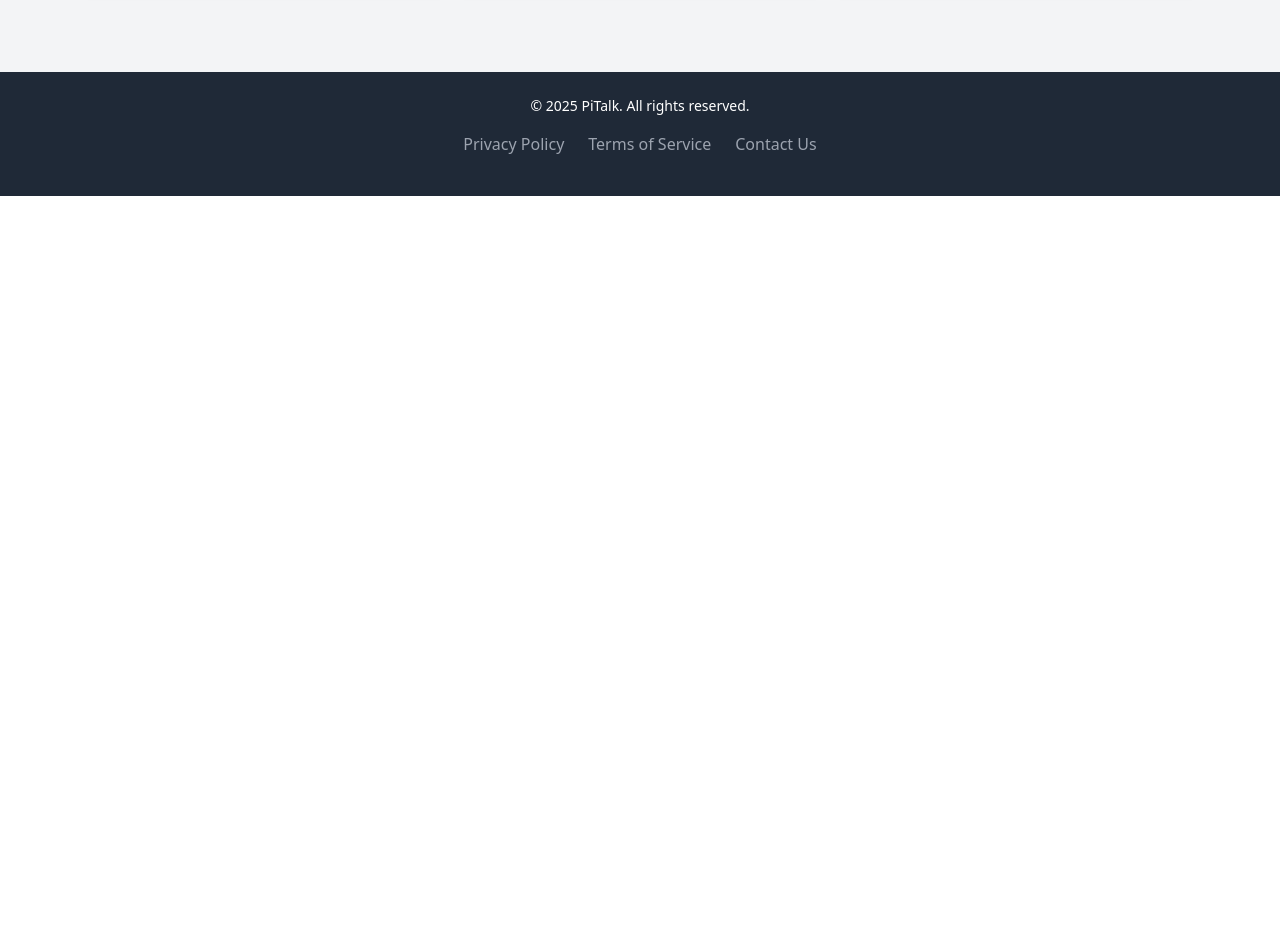
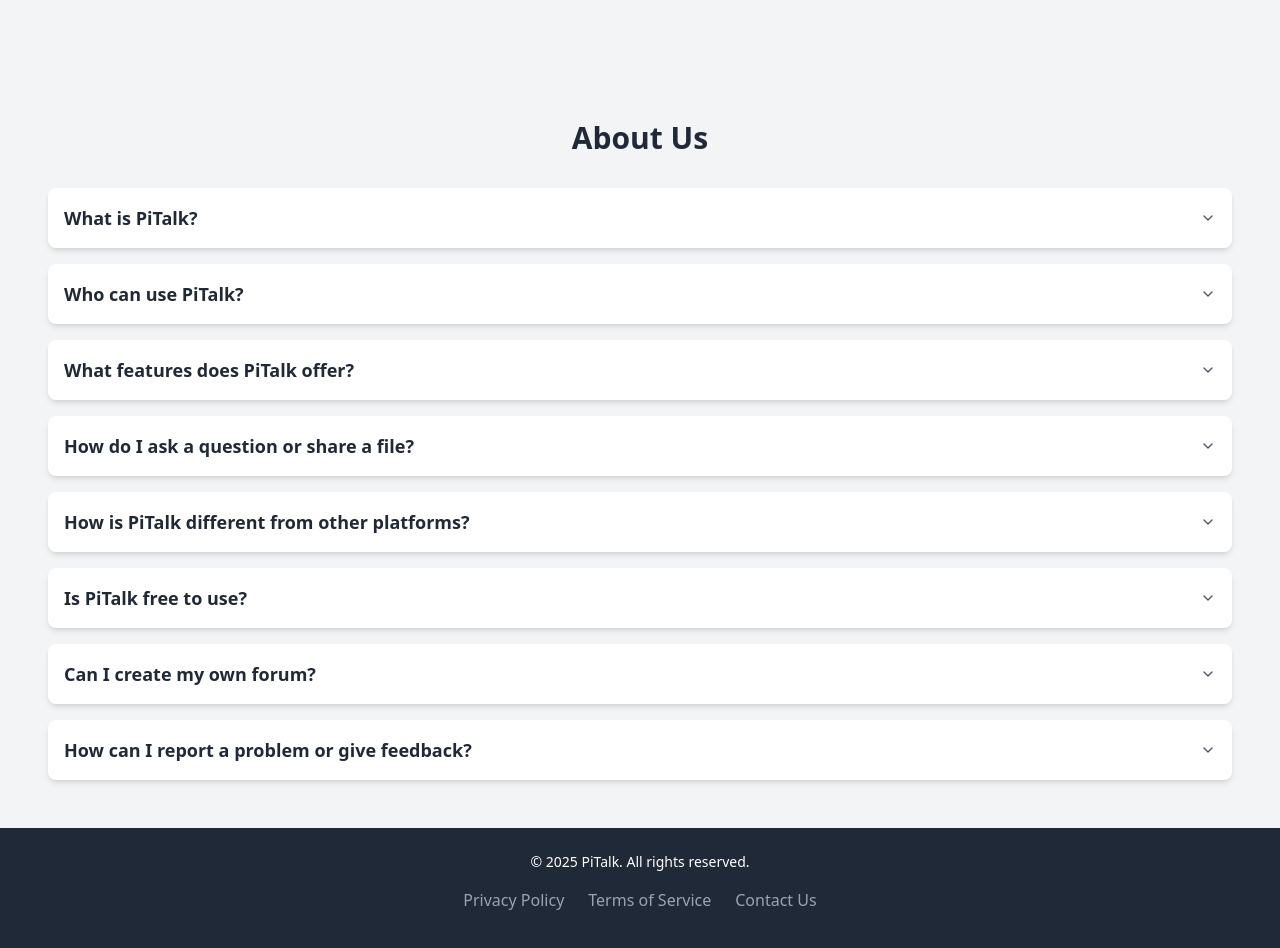
Before and after one commit to adityakashyap5047/PiTalk, a Next.js app: page / in a window 1280 px wide. Shown: the part 940-1888 px from the top of the page. Before the commit the page ends 1136 px from the top, so only its background shows below. Built offline with nearby package versions, Linux system fonts and the light colour scheme.

Commit message:
adding the about-us section in the home page

```diff
--- a/app/page.js
+++ b/app/page.js
@@ -1,5 +1,6 @@
 import React from "react";
 import Image from "next/image";
+import AboutUs from "@/components/AboutUs";
 
 const Homepage = () => {
   return (
@@ -108,6 +109,7 @@ const Homepage = () => {
           </div>
         </div>
       </section>
+      <AboutUs/>
     </div>
   );
 };
--- /dev/null
+++ b/components/AboutUs.js
@@ -0,0 +1,92 @@
+"use client"
+
+import React, { useState } from "react";
+import { FiChevronDown, FiChevronUp } from "react-icons/fi"; // For the down and up arrows
+
+const AboutUs = () => {
+  const faqData = [
+    {
+      question: "What is PiTalk?",
+      answer:
+        "PiTalk is a real-time messaging platform designed for developers, learners, and enthusiasts. It offers dedicated forums like Python, JavaScript, and React for asking questions, sharing knowledge, and collaborating.",
+    },
+    {
+      question: "Who can use PiTalk?",
+      answer:
+        "Anyone interested in programming or technology can join PiTalk! Whether you're a beginner or an experienced developer, PiTalk provides a space for everyone.",
+    },
+    {
+      question: "What features does PiTalk offer?",
+      answer:
+        "PiTalk offers real-time messaging, multiple forums, file sharing, secure authentication with Clerk, integration with Stream for reliable messaging, a mobile-friendly design, and a respectful community.",
+    },
+    {
+      question: "How do I ask a question or share a file?",
+      answer:
+        "Select a forum related to your topic and post your message or question. You can also attach files directly while creating your message.",
+    },
+    {
+      question: "How is PiTalk different from other platforms?",
+      answer:
+        "PiTalk emphasizes real-time collaboration in niche programming communities. With Clerk for secure sign-ins and Stream for high-performance messaging, it’s optimized for seamless discussions.",
+    },
+    {
+      question: "Is PiTalk free to use?",
+      answer:
+        "Yes! PiTalk is free to join and use. We strive to make the platform accessible while continuously enhancing its features.",
+    },
+    {
+      question: "Can I create my own forum?",
+      answer:
+        "Currently, forums are curated by our team to focus on popular programming topics. However, we’re working on adding the ability to request new forums.",
+    },
+    {
+      question: "How can I report a problem or give feedback?",
+      answer:
+        "You can use the 'Contact Us' option in the footer or email us at support@pitalk.com.",
+    },
+  ];
+
+  const [activeIndex, setActiveIndex] = useState(null);
+
+  const toggleAnswer = (index) => {
+    setActiveIndex(activeIndex === index ? null : index);
+  };
+
+  return (
+    <section className="bg-gray-100 py-12">
+      <div className="container mx-auto px-6 md:px-12">
+        <h2 className="text-3xl font-bold text-center text-gray-800 mb-8">
+          About Us
+        </h2>
+        <div className="space-y-4">
+          {faqData.map((faq, index) => (
+            <div
+              key={index}
+              className="bg-white shadow-md rounded-lg p-4 transition hover:shadow-lg"
+            >
+              <div
+                className="flex justify-between items-center cursor-pointer"
+                onClick={() => toggleAnswer(index)}
+              >
+                <h3 className="text-lg font-semibold text-gray-800">
+                  {faq.question}
+                </h3>
+                {activeIndex === index ? (
+                  <FiChevronUp className="text-gray-600" />
+                ) : (
+                  <FiChevronDown className="text-gray-600" />
+                )}
+              </div>
+              {activeIndex === index && (
+                <p className="mt-4 text-gray-600">{faq.answer}</p>
+              )}
+            </div>
+          ))}
+        </div>
+      </div>
+    </section>
+  );
+};
+
+export default AboutUs;
--- a/package.json
+++ b/package.json
@@ -17,6 +17,7 @@
     "next": "15.1.4",
     "react": "^19.0.0",
     "react-dom": "^19.0.0",
+    "react-icons": "^5.4.0",
     "stream-chat": "^8.51.0",
     "stream-chat-react": "^12.8.2",
     "tailwind-merge": "^2.6.0",
```
Also changed, not shown: 1 other file (tests, documents, lock files or other folders).
